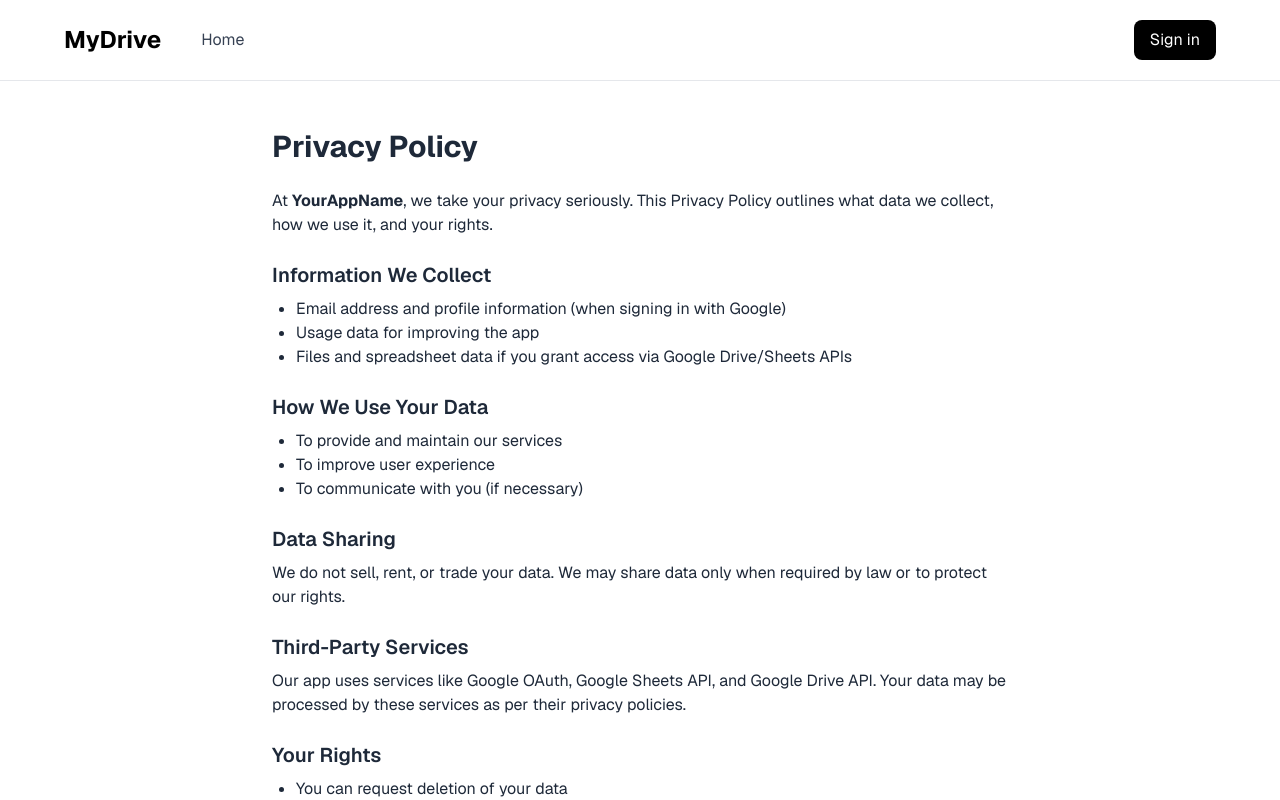
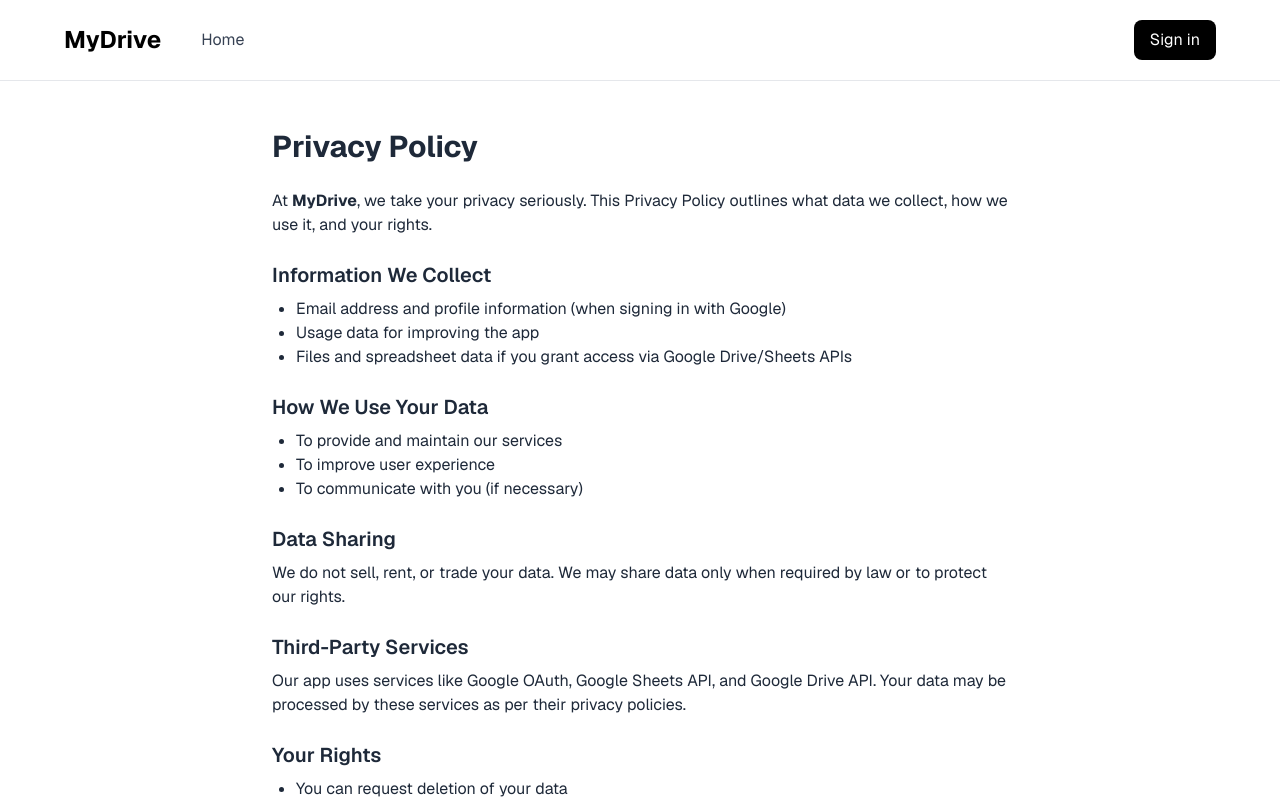
Before and after one commit to AshwiniParaye1/Patient-Management, a Next.js app: page /privacy in a window 1280 px wide. Shown: the top 800 px of the page. Built offline with nearby package versions, Linux system fonts and the light colour scheme; no server answers.

Commit message:
uodate privacy

```diff
--- a/app/privacy/page.tsx
+++ b/app/privacy/page.tsx
@@ -9,7 +9,7 @@
       <main className="max-w-3xl mx-auto px-4 py-12 text-gray-800">
         <h1 className="text-3xl font-bold mb-6">Privacy Policy</h1>
         <p className="mb-4">
-          At <strong>YourAppName</strong>, we take your privacy seriously. This
+          At <strong>MyDrive</strong>, we take your privacy seriously. This
           Privacy Policy outlines what data we collect, how we use it, and your
           rights.
         </p>
```
